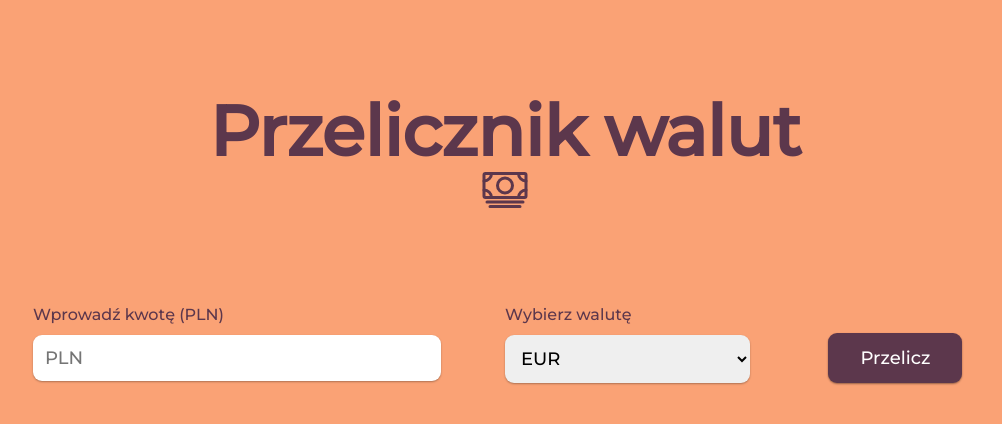
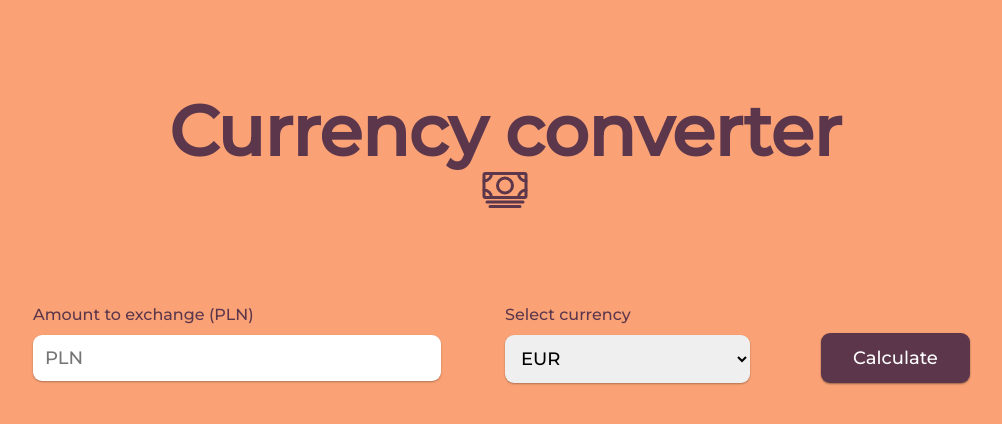
Before and after one commit to kasia-gerschmann/pln-exchange-calculator, a plain HTML site: page index.html in a window 1280 px wide. Shown: the whole page, without its empty margins (135-1137 px from the left). Drawn offline with nearby package versions, Linux system fonts and the light colour scheme.

Commit message:
Language improvements

```diff
--- a/index.html
+++ b/index.html
@@ -1,5 +1,5 @@
 <!DOCTYPE html>
-<html lang="pl">
+<html lang="en">
     <head>
         <meta charset="UTF-8">
         <meta name="viewport" content="width=device-width, initial-scale=1.0"/>
@@ -19,13 +19,13 @@
         <link rel="stylesheet" href="general.css"/>
         <link rel="stylesheet" href="queries.css"/>
         <script type="module" defer src="script.js"></script>
-        <title>Przelicznik walut</title>
+        <title>Currency converter</title>
 
     </head>
     <body>
         <div class="container">
             <header>
-                <h1>Przelicznik walut </h1>
+                <h1>Currency converter </h1>
                 <p class="text-center">
                     <ion-icon class="header-icon" name="cash-outline"></ion-icon>
                 </p>
@@ -34,7 +34,7 @@
             <section>
                 <form name="myForm" novalidate class="container grid grid--3-cols">
                     <div class="user-input--amount">
-                        <label for="amount">Wprowadź kwotę (PLN)</label>
+                        <label for="amount">Amount to exchange (PLN)</label>
                         <input
                                 id="amount"
                                 type="number"
@@ -46,7 +46,7 @@
                         <div class="error" id="amountError"></div>
                     </div>
                     <div class="user-input--currency">
-                        <label for="currency">Wybierz walutę</label>
+                        <label for="currency">Select currency</label>
                         <select id="currency" name="currency" onchange="onCurrencyChange()" required>
                             <option value="EUR">EUR</option>
                             <option value="USD">USD</option>
@@ -54,7 +54,7 @@
                         </select>
                     </div>
                     <div class="btn--container">
-                        <button class="btn no-pointer-events" type="button" onclick="convert()" id="convertButton">Przelicz</button>
+                        <button class="btn no-pointer-events" type="button" onclick="convert()" id="convertButton">Calculate</button>
                     </div>
                 </form>
             </section>
```
